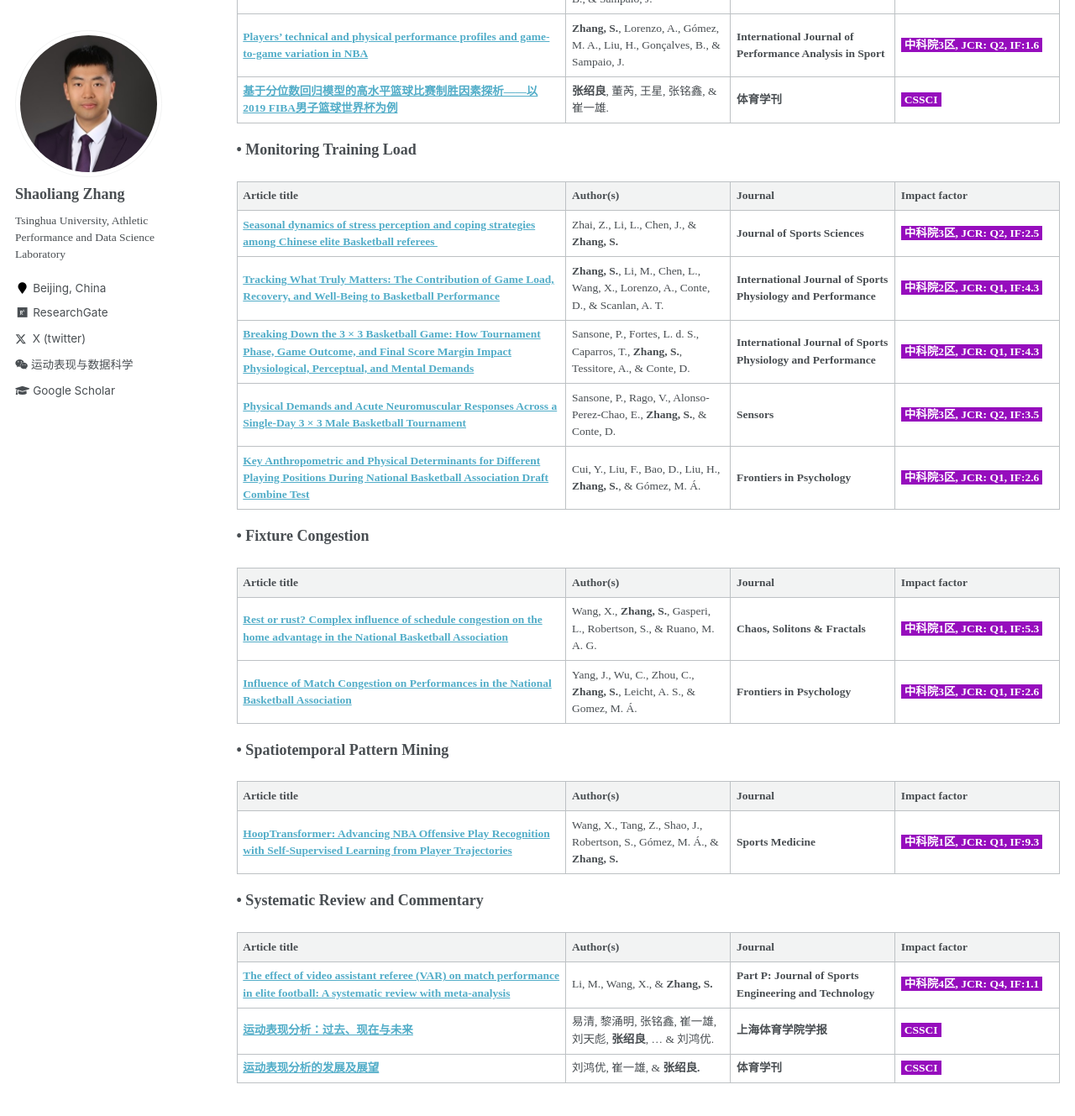
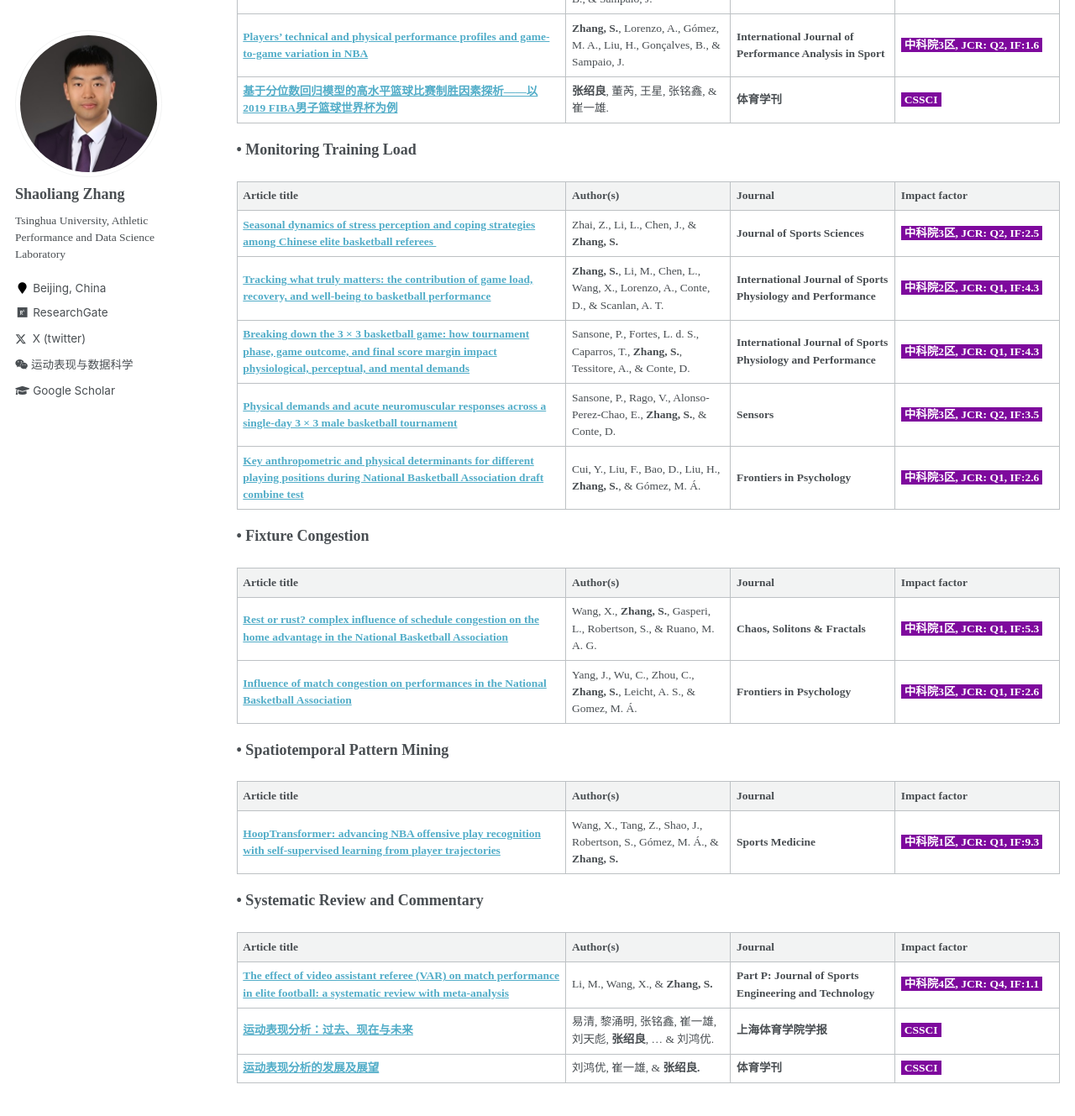
Before and after one commit to sportssuper/ZSL, a Jekyll site: the page built from _pages/publications.md, in a window 1280 px wide and 1400 px high, scrolled down 1187 px. Shown: the top 1329 px of the window at 84% size. Built offline with Jekyll 4.4.1, drawn with Linux system fonts in a browser that asks for light colours; a script that is not in the unit is left out; some of the changed lines change nothing that is shown; some of the changed text lies outside the part shown.

Commit message:
Update publications.md

```diff
--- a/_pages/publications.md
+++ b/_pages/publications.md
@@ -31,56 +31,56 @@ author_profile: true
 
 |**Article title**|**Author(s)**|**Journal**|**Impact factor**|
 |------------|------|-----|-----|
-|**[The influence of “momentum” on the game outcome while controlling for game types in basketball](https://www.frontiersin.org/articles/10.3389/fpsyg.2024.1412840/full)**|Qiu, M.,**Zhang, S.**, Yi, Q., Zhou, C., & Zhang, M.| **Frontiers in Psychology**|**<span style="background-color: #960DBD; color: white; padding: 1px 4px;"> 中科院3区, JCR: Q1, IF:2.6</span>**|
-|**[The influence of meteorological factors on the technicalperformance of football teams during matches](https://www.termedia.pl/doi/10.5114/biolsport.2024.136091)**|Zhong, Y.,**Zhang, S.**, Yi, Q., & Ruano, M. Á. G.| **Biology of Sport** | **<span style="background-color: #960DBD; color: white; padding: 1px 4px;"> 中科院1区, JCR: Q1, IF:5</span>**|
-|**[Impact of COVID-19 lockdown on match performances in the National Basketball Association](https://www.frontiersin.org/articles/10.3389/fpsyg.2022.951779/full)**|Lu, P., **Zhang, S.**, Ding, J., Wang, X., & Gomez, M. A.| **Frontiers in Psychology** |**<span style="background-color: #960DBD; color: white; padding: 1px 4px;"> 中科院3区, JCR: Q1, IF:2.6</span>**|
-|**[The evaluation of playing styles integrating with contextual variables in professional soccer](https://www.scopus.com/inward/record.uri?eid=2-s2.0-85140070591&doi=10.3389%2ffpsyg.2022.1002566&partnerID=40&md5=0bcdcb48c1aa3bea9d2ca7a86efdc5ea)**|Kong, L., Zhang, T., Zhou, C., Gomez, M. A., Hu, Y., & **Zhang, S.**| **Frontiers in Psychology**|**<span style="background-color: #960DBD; color: white; padding: 1px 4px;"> 中科院3区, JCR: Q1, IF:2.6</span>**|
-|**[The Differences in the Performance Profiles Between Native and Foreign Players in the Chinese Basketball Association](https://www.frontiersin.org/journals/psychology/articles/10.3389/fpsyg.2021.788498/full)**|Wang, X., Han, B., **Zhang, S.**, Zhang, L., Lorenzo Calvo, A., & Gomez, M. Á.| **Frontiers in Psychology**|**<span style="background-color: #960DBD; color: white; padding: 1px 4px;"> 中科院3区, JCR: Q1, IF:2.6</span>**|
-|**[Impact of technical and physical key performance indicators on ball possession in the Chinese Super League](https://www.tandfonline.com/doi/full/10.1080/24748668.2021.1957296)**|Gong, B., Cui, Y., **Zhang, S.**, Zhou, C., Yi, Q., & Gómez-Ruano, M. Á.| **International Journal of Performance Analysis in Sport** |**<span style="background-color: #960DBD; color: white; padding: 1px 4px;"> 中科院3区, JCR: Q2, IF:1.6</span>**|
-|**[Modeling the Keys to Team’s Success in the Women’s Chinese Basketball Association](https://www.frontiersin.org/articles/10.3389/fpsyg.2021.671860/full)**|Yi, Q., **Zhang, S.**, Fang, W., & Gómez-Ruano, M. Á.| **Frontiers in Psychology**|**<span style="background-color: #960DBD; color: white; padding: 1px 4px;"> 中科院3区, JCR: Q1, IF:2.6</span>**|
-|**[Addressing opposition quality in basketball performance evaluation](https://www.tandfonline.com/doi/full/10.1080/24748668.2021.1877938)**|Dong, R., Lian, B., **Zhang, S.**, Zhang, M., Huang, S. Z., & O'Donoghue, P.| **International Journal of Performance Analysis in Sport**|**<span style="background-color: #960DBD; color: white; padding: 1px 4px;"> 中科院3区, JCR: Q2, IF:1.6</span>**|
-|**[Explaining Positional Differences of Performance Profiles for the Elite Female Basketball Players](https://www.frontiersin.org/journals/psychology/articles/10.3389/fpsyg.2020.558750/full)**|Zhai, Z., Guo, Y., **Zhang, S.**, Li, Y., & Liu, H.| **Frontiers in Psychology**|**<span style="background-color: #960DBD; color: white; padding: 1px 4px;"> 中科院3区, JCR: Q1, IF:2.6</span>**|
-|**[The Performance Evolution of Match Play Styles in the Spanish Professional Basketball League](https://www.mdpi.com/2076-3417/10/20/7056)**|Gómez, M. Á., Medina, R., Leicht, A. S., **Zhang, S.**, & Vaquera, A.| **Applied Sciences**|**<span style="background-color: #960DBD; color: white; padding: 1px 4px;"> 中科院4区, JCR: Q2, IF:2.5</span>**|
-|**[Performance profiles and opposition interaction during game-play in elite basketball: evidences from National Basketball Association](https://doi.org/10.1080%2F24748668.2018.1555738)**|**Zhang, S.**, Lorenzo, A., Zhou, C., Cui, Y., Gonçalves, B., & Angel Gómez, M.| **International Journal of Performance Analysis in Sport**|**<span style="background-color: #960DBD; color: white; padding: 1px 4px;"> 中科院3区, JCR: Q2, IF:1.6</span>**|
-|**[Evolution of game-play characteristics within-season for the National Basketball Association](https://doi.org/10.1177%2F1747954119847171)**|**Zhang, S.**, Lorenzo, A., Woods, C. T., Leicht, A. S., & Gomez, M. A.| **International Journal of Sports Science and Coaching**|**<span style="background-color: #960DBD; color: white; padding: 1px 4px;"> 中科院4区, JCR: Q3, IF:2.1</span>**|
-|**[Chinese soccer association super league, 2012–2017: key performance indicators in balance games](https://www.tandfonline.com/doi/full/10.1080/24748668.2018.1509254)**|Zhou, C., **Zhang, S.**, Lorenzo Calvo, A., & Cui, Y.| **International Journal of Performance Analysis in Sport**|**<span style="background-color: #960DBD; color: white; padding: 1px 4px;"> 中科院3区, JCR: Q2, IF:1.6</span>**|
-|**[Clustering performances in the NBA according to players’ anthropometric attributes and playing experience](https://doi.org/10.1080/02640414.2018.1466493)**|**Zhang, S.**, Lorenzo, A., Gómez, M. A., Mateus, N., Gonçalves, B., & Sampaio, J.| **Journal of Sports Sciences**|**<span style="background-color: #960DBD; color: white; padding: 1px 4px;"> 中科院3区, JCR: Q2, IF:2.5</span>**|
-|**[Players’ technical and physical performance profiles and game-to-game variation in NBA](https://doi.org/10.1080%2F24748668.2017.1352432)**|**Zhang, S.**, Lorenzo, A., Gómez, M. A., Liu, H., Gonçalves, B., & Sampaio, J.| **International Journal of Performance Analysis in Sport**|**<span style="background-color: #960DBD; color: white; padding: 1px 4px;"> 中科院3区, JCR: Q2, IF:1.6</span>**|
-|**[基于分位数回归模型的高水平篮球比赛制胜因素探析——以2019 FIBA男子篮球世界杯为例](https://kns.cnki.net/kcms2/article/abstract?v=7gnxONS3vkm6p9EthPZi-66A3K71glg3mOe0OtKVeASVGZSubyk0VT1BAEB-suKHtkrDRnvH4rs0-JMU-uO_Oja4FpsWsqFfs56OmBMeMBTyLgguw-OlTwOrpywY_-u6&uniplatform=NZKPT&language=gb)**|**张绍良**, 董芮, 王星, 张铭鑫, & 崔一雄.| **体育学刊**|**<span style="background-color: #960DBD; color: white; padding: 1px 4px;"> CSSCI</span>**|
+|**[The influence of “momentum” on the game outcome while controlling for game types in basketball](https://www.frontiersin.org/articles/10.3389/fpsyg.2024.1412840/full)**|Qiu, M.,**Zhang, S.**, Yi, Q., Zhou, C., & Zhang, M.| **Frontiers in Psychology**|**<span style="background-color: #7E099D; color: white; padding: 1px 4px;"> 中科院3区, JCR: Q1, IF:2.6</span>**|
+|**[The influence of meteorological factors on the technicalperformance of football teams during matches](https://www.termedia.pl/doi/10.5114/biolsport.2024.136091)**|Zhong, Y.,**Zhang, S.**, Yi, Q., & Ruano, M. Á. G.| **Biology of Sport** | **<span style="background-color: #7E099D; color: white; padding: 1px 4px;"> 中科院1区, JCR: Q1, IF:5</span>**|
+|**[Impact of COVID-19 lockdown on match performances in the National Basketball Association](https://www.frontiersin.org/articles/10.3389/fpsyg.2022.951779/full)**|Lu, P., **Zhang, S.**, Ding, J., Wang, X., & Gomez, M. A.| **Frontiers in Psychology** |**<span style="background-color: #7E099D; color: white; padding: 1px 4px;"> 中科院3区, JCR: Q1, IF:2.6</span>**|
+|**[The evaluation of playing styles integrating with contextual variables in professional soccer](https://www.scopus.com/inward/record.uri?eid=2-s2.0-85140070591&doi=10.3389%2ffpsyg.2022.1002566&partnerID=40&md5=0bcdcb48c1aa3bea9d2ca7a86efdc5ea)**|Kong, L., Zhang, T., Zhou, C., Gomez, M. A., Hu, Y., & **Zhang, S.**| **Frontiers in Psychology**|**<span style="background-color: #7E099D; color: white; padding: 1px 4px;"> 中科院3区, JCR: Q1, IF:2.6</span>**|
+|**[The differences in the performance profiles between native and foreign players in the Chinese Basketball Association](https://www.frontiersin.org/journals/psychology/articles/10.3389/fpsyg.2021.788498/full)**|Wang, X., Han, B., **Zhang, S.**, Zhang, L., Lorenzo Calvo, A., & Gomez, M. Á.| **Frontiers in Psychology**|**<span style="background-color: #7E099D; color: white; padding: 1px 4px;"> 中科院3区, JCR: Q1, IF:2.6</span>**|
+|**[Impact of technical and physical key performance indicators on ball possession in the Chinese Super League](https://www.tandfonline.com/doi/full/10.1080/24748668.2021.1957296)**|Gong, B., Cui, Y., **Zhang, S.**, Zhou, C., Yi, Q., & Gómez-Ruano, M. Á.| **International Journal of Performance Analysis in Sport** |**<span style="background-color: #7E099D; color: white; padding: 1px 4px;"> 中科院3区, JCR: Q2, IF:1.6</span>**|
+|**[Modeling the keys to team's success in the Women's Chinese Basketball Association](https://www.frontiersin.org/articles/10.3389/fpsyg.2021.671860/full)**|Yi, Q., **Zhang, S.**, Fang, W., & Gómez-Ruano, M. Á.| **Frontiers in Psychology**|**<span style="background-color: #7E099D; color: white; padding: 1px 4px;"> 中科院3区, JCR: Q1, IF:2.6</span>**|
+|**[Addressing opposition quality in basketball performance evaluation](https://www.tandfonline.com/doi/full/10.1080/24748668.2021.1877938)**|Dong, R., Lian, B., **Zhang, S.**, Zhang, M., Huang, S. Z., & O'Donoghue, P.| **International Journal of Performance Analysis in Sport**|**<span style="background-color: #7E099D; color: white; padding: 1px 4px;"> 中科院3区, JCR: Q2, IF:1.6</span>**|
+|**[Explaining positional differences of performance profiles for the elite female basketball players](https://www.frontiersin.org/journals/psychology/articles/10.3389/fpsyg.2020.558750/full)**|Zhai, Z., Guo, Y., **Zhang, S.**, Li, Y., & Liu, H.| **Frontiers in Psychology**|**<span style="background-color: #7E099D; color: white; padding: 1px 4px;"> 中科院3区, JCR: Q1, IF:2.6</span>**|
+|**[The performance evolution of match play styles in the Spanish Professional Basketball League](https://www.mdpi.com/2076-3417/10/20/7056)**|Gómez, M. Á., Medina, R., Leicht, A. S., **Zhang, S.**, & Vaquera, A.| **Applied Sciences**|**<span style="background-color: #7E099D; color: white; padding: 1px 4px;"> 中科院4区, JCR: Q2, IF:2.5</span>**|
+|**[Performance profiles and opposition interaction during game-play in elite basketball: evidences from National Basketball Association](https://doi.org/10.1080%2F24748668.2018.1555738)**|**Zhang, S.**, Lorenzo, A., Zhou, C., Cui, Y., Gonçalves, B., & Angel Gómez, M.| **International Journal of Performance Analysis in Sport**|**<span style="background-color: #7E099D; color: white; padding: 1px 4px;"> 中科院3区, JCR: Q2, IF:1.6</span>**|
+|**[Evolution of game-play characteristics within-season for the National Basketball Association](https://doi.org/10.1177%2F1747954119847171)**|**Zhang, S.**, Lorenzo, A., Woods, C. T., Leicht, A. S., & Gomez, M. A.| **International Journal of Sports Science and Coaching**|**<span style="background-color: #7E099D; color: white; padding: 1px 4px;"> 中科院4区, JCR: Q3, IF:2.1</span>**|
+|**[Chinese soccer association super league, 2012–2017: key performance indicators in balance games](https://www.tandfonline.com/doi/full/10.1080/24748668.2018.1509254)**|Zhou, C., **Zhang, S.**, Lorenzo Calvo, A., & Cui, Y.| **International Journal of Performance Analysis in Sport**|**<span style="background-color: #7E099D; color: white; padding: 1px 4px;"> 中科院3区, JCR: Q2, IF:1.6</span>**|
+|**[Clustering performances in the NBA according to players’ anthropometric attributes and playing experience](https://doi.org/10.1080/02640414.2018.1466493)**|**Zhang, S.**, Lorenzo, A., Gómez, M. A., Mateus, N., Gonçalves, B., & Sampaio, J.| **Journal of Sports Sciences**|**<span style="background-color: #7E099D; color: white; padding: 1px 4px;"> 中科院3区, JCR: Q2, IF:2.5</span>**|
+|**[Players’ technical and physical performance profiles and game-to-game variation in NBA](https://doi.org/10.1080%2F24748668.2017.1352432)**|**Zhang, S.**, Lorenzo, A., Gómez, M. A., Liu, H., Gonçalves, B., & Sampaio, J.| **International Journal of Performance Analysis in Sport**|**<span style="background-color: #7E099D; color: white; padding: 1px 4px;"> 中科院3区, JCR: Q2, IF:1.6</span>**|
+|**[基于分位数回归模型的高水平篮球比赛制胜因素探析——以2019 FIBA男子篮球世界杯为例](https://kns.cnki.net/kcms2/article/abstract?v=7gnxONS3vkm6p9EthPZi-66A3K71glg3mOe0OtKVeASVGZSubyk0VT1BAEB-suKHtkrDRnvH4rs0-JMU-uO_Oja4FpsWsqFfs56OmBMeMBTyLgguw-OlTwOrpywY_-u6&uniplatform=NZKPT&language=gb)**|**张绍良**, 董芮, 王星, 张铭鑫, & 崔一雄.| **体育学刊**|**<span style="background-color: #7E099D; color: white; padding: 1px 4px;"> CSSCI</span>**|
 
 **• Monitoring Training Load**
 
 |**Article title**|**Author(s)**|**Journal**|**Impact factor**|
 |------------|------|-----|-----|
-|**[Seasonal dynamics of stress perception and coping strategies among Chinese elite Basketball referees ](https://doi.org/10.1080/02640414.2025.2536426)**|Zhai, Z., Li, L., Chen, J., & **Zhang, S.**| **Journal of Sports Sciences**|**<span style="background-color: #960DBD; color: white; padding: 1px 4px;"> 中科院3区, JCR: Q2, IF:2.5</span>**|
-|**[Tracking What Truly Matters: The Contribution of Game Load, Recovery, and Well-Being to Basketball Performance](https://journals.humankinetics.com/view/journals/ijspp/20/6/article-p806.xml)**|**Zhang, S.**, Li, M., Chen, L., Wang, X., Lorenzo, A., Conte, D., & Scanlan, A. T.| **International Journal of Sports Physiology and Performance**|**<span style="background-color: #960DBD; color: white; padding: 1px 4px;"> 中科院2区, JCR: Q1, IF:4.3</span>**|
-|**[Breaking Down the 3 × 3 Basketball Game: How Tournament Phase, Game Outcome, and Final Score Margin Impact Physiological, Perceptual, and Mental Demands](https://journals.humankinetics.com/view/journals/ijspp/20/6/article-p834.xml)**|Sansone, P., Fortes, L. d. S., Caparros, T., **Zhang, S.**, Tessitore, A., & Conte, D.| **International Journal of Sports Physiology and Performance**|**<span style="background-color: #960DBD; color: white; padding: 1px 4px;"> 中科院2区, JCR: Q1, IF:4.3</span>**|
-|**[Physical Demands and Acute Neuromuscular Responses Across a Single-Day 3 × 3 Male Basketball Tournament](https://www.mdpi.com/1424-8220/25/11/3296)**|Sansone, P., Rago, V., Alonso-Perez-Chao, E., **Zhang, S.**, & Conte, D.| **Sensors**|**<span style="background-color: #960DBD; color: white; padding: 1px 4px;"> 中科院3区, JCR: Q2, IF:3.5</span>**|
-|**[Key Anthropometric and Physical Determinants for Different Playing Positions During National Basketball Association Draft Combine Test](https://www.frontiersin.org/article/10.3389/fpsyg.2019.02359/full)**|Cui, Y., Liu, F., Bao, D., Liu, H., **Zhang, S.**, & Gómez, M. Á.| **Frontiers in Psychology**|**<span style="background-color: #960DBD; color: white; padding: 1px 4px;"> 中科院3区, JCR: Q1, IF:2.6</span>**|
+|**[Seasonal dynamics of stress perception and coping strategies among Chinese elite basketball referees ](https://doi.org/10.1080/02640414.2025.2536426)**|Zhai, Z., Li, L., Chen, J., & **Zhang, S.**| **Journal of Sports Sciences**|**<span style="background-color: #7E099D; color: white; padding: 1px 4px;"> 中科院3区, JCR: Q2, IF:2.5</span>**|
+|**[Tracking what truly matters: the contribution of game load, recovery, and well-being to basketball performance](https://journals.humankinetics.com/view/journals/ijspp/20/6/article-p806.xml)**|**Zhang, S.**, Li, M., Chen, L., Wang, X., Lorenzo, A., Conte, D., & Scanlan, A. T.| **International Journal of Sports Physiology and Performance**|**<span style="background-color: #7E099D; color: white; padding: 1px 4px;"> 中科院2区, JCR: Q1, IF:4.3</span>**|
+|**[Breaking down the 3 × 3 basketball game: how tournament phase, game outcome, and final score margin impact physiological, perceptual, and mental demands](https://journals.humankinetics.com/view/journals/ijspp/20/6/article-p834.xml)**|Sansone, P., Fortes, L. d. S., Caparros, T., **Zhang, S.**, Tessitore, A., & Conte, D.| **International Journal of Sports Physiology and Performance**|**<span style="background-color: #7E099D; color: white; padding: 1px 4px;"> 中科院2区, JCR: Q1, IF:4.3</span>**|
+|**[Physical demands and acute neuromuscular responses across a single-day 3 × 3 male basketball tournament](https://www.mdpi.com/1424-8220/25/11/3296)**|Sansone, P., Rago, V., Alonso-Perez-Chao, E., **Zhang, S.**, & Conte, D.| **Sensors**|**<span style="background-color: #7E099D; color: white; padding: 1px 4px;"> 中科院3区, JCR: Q2, IF:3.5</span>**|
+|**[Key anthropometric and physical determinants for different playing positions during National Basketball Association draft combine test](https://www.frontiersin.org/article/10.3389/fpsyg.2019.02359/full)**|Cui, Y., Liu, F., Bao, D., Liu, H., **Zhang, S.**, & Gómez, M. Á.| **Frontiers in Psychology**|**<span style="background-color: #7E099D; color: white; padding: 1px 4px;"> 中科院3区, JCR: Q1, IF:2.6</span>**|
 
 
 **• Fixture Congestion**
 
 |**Article title**|**Author(s)**|**Journal**|**Impact factor**|
 |------------|------|-----|-----|
-|**[Rest or rust? Complex influence of schedule congestion on the home advantage in the National Basketball Association](https://linkinghub.elsevier.com/retrieve/pii/S0960077923005994)**|Wang, X., **Zhang, S.**, Gasperi, L., Robertson, S., & Ruano, M. A. G.| **Chaos, Solitons & Fractals**|**<span style="background-color: #960DBD; color: white; padding: 1px 4px;"> 中科院1区, JCR: Q1, IF:5.3</span>**|
-|**[Influence of Match Congestion on Performances in the National Basketball Association](https://www.frontiersin.org/articles/10.3389/fpsyg.2021.630769/full)**|Yang, J., Wu, C., Zhou, C., **Zhang, S.**, Leicht, A. S., & Gomez, M. Á.| **Frontiers in Psychology**|**<span style="background-color: #960DBD; color: white; padding: 1px 4px;"> 中科院3区, JCR: Q1, IF:2.6</span>**|
+|**[Rest or rust? complex influence of schedule congestion on the home advantage in the National Basketball Association](https://linkinghub.elsevier.com/retrieve/pii/S0960077923005994)**|Wang, X., **Zhang, S.**, Gasperi, L., Robertson, S., & Ruano, M. A. G.| **Chaos, Solitons & Fractals**|**<span style="background-color: #7E099D; color: white; padding: 1px 4px;"> 中科院1区, JCR: Q1, IF:5.3</span>**|
+|**[Influence of match congestion on performances in the National Basketball Association](https://www.frontiersin.org/articles/10.3389/fpsyg.2021.630769/full)**|Yang, J., Wu, C., Zhou, C., **Zhang, S.**, Leicht, A. S., & Gomez, M. Á.| **Frontiers in Psychology**|**<span style="background-color: #7E099D; color: white; padding: 1px 4px;"> 中科院3区, JCR: Q1, IF:2.6</span>**|
 
 
 **• Spatiotemporal Pattern Mining**
 
 |**Article title**|**Author(s)**|**Journal**|**Impact factor**|
 |------------|------|-----|-----|
-|**[HoopTransformer: Advancing NBA Offensive Play Recognition with Self-Supervised Learning from Player Trajectories](https://link.springer.com/10.1007/s40279-024-02030-3)**|Wang, X., Tang, Z., Shao, J., Robertson, S., Gómez, M. Á., & **Zhang, S.**| **Sports Medicine**|**<span style="background-color: #960DBD; color: white; padding: 1px 4px;"> 中科院1区, JCR: Q1, IF:9.3</span>**|
+|**[HoopTransformer: advancing NBA offensive play recognition with self-supervised learning from player trajectories](https://link.springer.com/10.1007/s40279-024-02030-3)**|Wang, X., Tang, Z., Shao, J., Robertson, S., Gómez, M. Á., & **Zhang, S.**| **Sports Medicine**|**<span style="background-color: #7E099D; color: white; padding: 1px 4px;"> 中科院1区, JCR: Q1, IF:9.3</span>**|
 
 
 **• Systematic Review and Commentary**
 
 |**Article title**|**Author(s)**|**Journal**|**Impact factor**|
 |------------|------|-----|-----|
-|**[The effect of video assistant referee (VAR) on match performance in elite football: A systematic review with meta-analysis](https://journals.sagepub.com/doi/10.1177/17543371241254596)**|Li, M., Wang, X., & **Zhang, S.**| **Part P: Journal of Sports Engineering and Technology**|**<span style="background-color: #960DBD; color: white; padding: 1px 4px;"> 中科院4区, JCR: Q4, IF:1.1</span>**|
-|**[运动表现分析：过去、现在与未来](https://link.cnki.net/doi/10.16099/j.sus.2022.05.23.0003)**| 易清, 黎涌明, 张铭鑫, 崔一雄, 刘天彪, **张绍良**, ... & 刘鸿优.| **上海体育学院学报**|**<span style="background-color: #960DBD; color: white; padding: 1px 4px;"> CSSCI</span>**|
-|**[运动表现分析的发展及展望](https://link.cnki.net/doi/10.16237/j.cnki.cn44-1404/g8.2016.02.016)**|刘鸿优, 崔一雄, & **张绍良.**| **体育学刊**|**<span style="background-color: #960DBD; color: white; padding: 1px 4px;"> CSSCI</span>**|
+|**[The effect of video assistant referee (VAR) on match performance in elite football: a systematic review with meta-analysis](https://journals.sagepub.com/doi/10.1177/17543371241254596)**|Li, M., Wang, X., & **Zhang, S.**| **Part P: Journal of Sports Engineering and Technology**|**<span style="background-color: #7E099D; color: white; padding: 1px 4px;"> 中科院4区, JCR: Q4, IF:1.1</span>**|
+|**[运动表现分析：过去、现在与未来](https://link.cnki.net/doi/10.16099/j.sus.2022.05.23.0003)**| 易清, 黎涌明, 张铭鑫, 崔一雄, 刘天彪, **张绍良**, ... & 刘鸿优.| **上海体育学院学报**|**<span style="background-color: #7E099D; color: white; padding: 1px 4px;"> CSSCI</span>**|
+|**[运动表现分析的发展及展望](https://link.cnki.net/doi/10.16237/j.cnki.cn44-1404/g8.2016.02.016)**|刘鸿优, 崔一雄, & **张绍良.**| **体育学刊**|**<span style="background-color: #7E099D; color: white; padding: 1px 4px;"> CSSCI</span>**|
 
 
 
```
